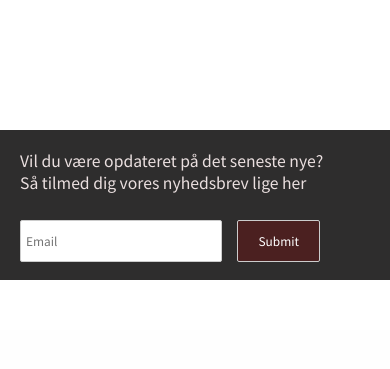
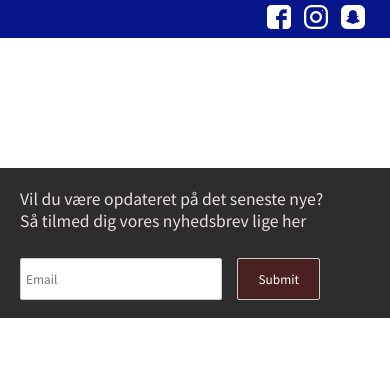
Before and after one commit to Dave1360/karlskicks, a PHP site: page / in a window 390 px wide. Shown: the top 369 px of the page. Run offline with PHP 8.4, Linux system fonts and the light colour scheme.

Commit message:
Alt tags og SoMe på mobile

```diff
--- a/about.php
+++ b/about.php
@@ -118,7 +118,7 @@
       <p> KarlsKicks® is a Danish brand established in a suburb of Copenhagen in 2015 by Karl Faurholt. Before Karlskicks®, Karl simply wanted to restore his own old beat-up sneakers, and when he posted the first result on social media, he was met with so much positive energy and response that he decided to start his own business. The goal was to make customs and restorations from your good old worn sneakers to high-end limited sneakers.</p>
     </div>
     <div class="picture">
-      <img src="pics/fucking_vend_dig.JPG" alt="">
+      <img src="pics/fucking_vend_dig.JPG" alt="Picture of karl and his shop">
     </div>
     <div class="history">
       <h1>History</h1>
--- a/header.css
+++ b/header.css
@@ -129,6 +129,22 @@
             padding: 0 5px;
         }
 
+
+        .socials-on-mobile {
+            display: flex;
+            justify-content: flex-end;
+            width: 100%;
+            background-color: #07168b;
+    }
+
+.socials-on-mobile-container {
+    margin-right: 20px;
+}
+
+        .socials-on-mobile img {
+            padding: 5px;
+    }
+
         .functions {
           display: flex;
           width: 100%;
@@ -175,6 +191,10 @@
     .mobile-nav {
                 display: none;
             }
+
+    .socials-on-mobile {
+        display: none;
+    }
     .desktop-nav-row1 {
               max-width: 850px;
 
--- a/header.html
+++ b/header.html
@@ -58,20 +58,28 @@
 
         <nav class="mobile-nav">
             <div class="icon">
-                <a href="index.php"><img src="pics/k_hvid.png" alt=""></a>
+                <a href="index.php"><img src="pics/k_hvid.png" alt="Logo on mobile nav"></a>
             </div>
             <div class="icon">
-                <a href="sneakers.php"><img class="sneaker-icon" src="pics/sneaker_icon.png" alt=""></a>
+                <a href="sneakers.php"><img class="sneaker-icon" src="pics/sneaker_icon.png" alt="Sneaker icon"></a>
             </div>
             <div class="icon">
-                <a href="customization.php"><img src="pics/custom_icon.png" alt=""></a>
+                <a href="customization.php"><img src="pics/custom_icon.png" alt="Customization icon"></a>
             </div>
 
             <div class="icon">
-                <a href="products.php"><img src="pics/spray_icon.png" alt=""></a>
+                <a href="products.php"><img src="pics/spray_icon.png" alt="Miscellaneous icon"></a>
             </div>
             <div class="icon">
-                <img src="pics/basket_icon_hvid.png" alt="">
+                <img src="pics/basket_icon_hvid.png" alt="Basket icon">
             </div>
         </nav>
+
+            <div class="socials-on-mobile">
+                       <div class="socials-on-mobile-container">
+                        <a href="https://www.facebook.com/KarlsKicks-437898033055186/" target="_blank" rel="noopener"><img src="pics/facebook.png" alt="Facebook Icon"></a>
+                        <a href="https://www.instagram.com/karlskicks/?hl=en" target="_blank" rel="noopener"><img src="pics/instagram.png" alt="Instagram Icon"></a>
+                        <a href="#" class="snapchat-link"><img src="pics/snapchat.png" alt="Snapchat Icon"></a>
+                        </div>
+                    </div>
     </header>
--- a/index.php
+++ b/index.php
@@ -441,7 +441,7 @@
 
 
         <div id="modal_content">
-            <img src="pics/snapchat-modal.png" alt="">
+            <img src="pics/snapchat-modal.png" alt="Snapchat modal view picture">
 
         </div>
 
@@ -450,7 +450,7 @@
     <div class="slideshow">
         <div class="slide fade">
 
-            <img src="pics/slideshow/ss.jpg" alt="">
+            <img src="pics/slideshow/ss.jpg" alt="Slideshow picture 1">
             <div class="slideBoxContainer">
                 <div class="textOnSlide">
                     <a href="https://illvid.dk/dyr/insekter/sover-insekter">
@@ -468,7 +468,7 @@
 
         <div class="slide fade">
 
-            <img src="pics/slideshow/asd.jpg" alt="  ">
+            <img src="pics/slideshow/asd.jpg" alt="Slideshow picture 2">
             <div class="slideBoxContainer">
                 <div class="textOnSlide">
                     <a href="https://illvid.dk/dyr/insekter/sover-insekter">
@@ -486,7 +486,7 @@
 
         <div class="slide fade">
 
-            <img src="pics/slideshow/dkf.jpg" alt="">
+            <img src="pics/slideshow/dkf.jpg" alt="Slideshow picture 3">
             <div class="slideBoxContainer">
                 <div class="textOnSlide">
                     <a href="https://illvid.dk/dyr/insekter/sover-insekter">
@@ -504,7 +504,7 @@
 
         <div class="slide fade">
 
-            <img src="pics/slideshow/ght.jpg" alt="">
+            <img src="pics/slideshow/ght.jpg" alt="Slideshow picture 4">
             <div class="slideBoxContainer">
                 <div class="textOnSlide">
                     <a href="https://illvid.dk/dyr/insekter/sover-insekter">
@@ -522,7 +522,7 @@
 
         <div class="slide fade">
 
-            <img src="pics/slideshow/hhj.jpg" alt="">
+            <img src="pics/slideshow/hhj.jpg" alt="Slideshow picture 5">
             <div class="slideBoxContainer">
                 <div class="textOnSlide">
                     <a href="https://illvid.dk/dyr/insekter/sover-insekter">
@@ -540,7 +540,7 @@
 
         <div class="slide fade">
 
-            <img src="pics/slideshow/slideshow.jpg" alt="">
+            <img src="pics/slideshow/slideshow.jpg" alt="Slideshow picture 6">
             <div class="slideBoxContainer">
                 <div class="textOnSlide">
                     <a href="https://illvid.dk/dyr/insekter/sover-insekter">
@@ -558,7 +558,7 @@
 
         <div class="slide fade">
 
-            <img src="pics/slideshow/karl-slideshow1.jpg" alt="">
+            <img src="pics/slideshow/karl-slideshow1.jpg" alt="Slideshow picture 7">
             <div class="slideBoxContainer">
                 <div class="textOnSlide">
                     <a href="https://illvid.dk/dyr/insekter/sover-insekter">
@@ -576,7 +576,7 @@
 
         <div class="slide fade">
 
-            <img src="pics/slideshow/ssd.jpg" alt="">
+            <img src="pics/slideshow/ssd.jpg" alt="Slideshow picture 8">
             <div class="slideBoxContainer">
                 <div class="textOnSlide">
                     <a href="https://illvid.dk/dyr/insekter/sover-insekter">
@@ -606,7 +606,7 @@
     <template class="data-template">
         <article class="post-container">
             <h2 data-name></h2>
-            <img data-picture>
+            <img data-picture alt="Frontpage shoes">
             <video data-video onmouseover="playVideo(this)" onmouseout="resetVideo(this)"></video>
             <div class="data-bottom">
                 <p data-size></p>
--- a/products.php
+++ b/products.php
@@ -183,7 +183,7 @@
     <article class="post-container">
       <h2 data-name></h2>
       <div class="image-wrapper">
-        <img data-picture>
+        <img data-picture alt="Picture of Karls products">
       </div>
       <div class="data-bottom">
         <p data-size></p>
--- a/sneakers.php
+++ b/sneakers.php
@@ -131,7 +131,7 @@
         <article class="post-container">
                  <h2 data-name></h2>
             <div class="image-wrapper">
-                <img data-picture>
+                <img data-picture alt="Picture of Karls sneakers">
                 <video data-video></video>
             </div>
             <div class="data-bottom">
```
Also changed, not shown: singleview.php (+4 -4 lines).
